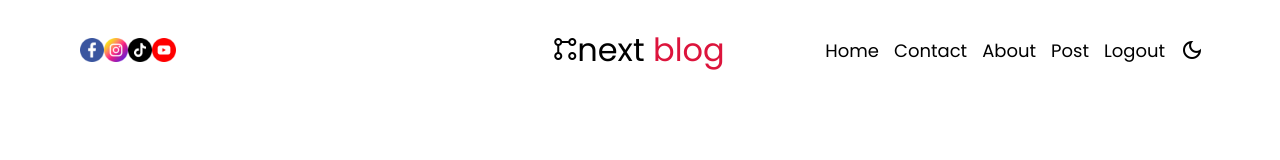
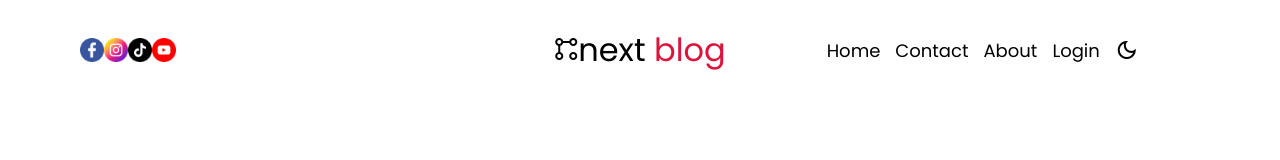
Before and after one commit to FREDVUNI/next-blog, a Next.js app: page / in a window 1280 px wide. Shown: the top 160 px of the page. Built offline with nearby package versions, Linux system fonts and the light colour scheme; no server answers.

Commit message:
feat: check for authentication

```diff
--- a/src/components/auth/Auth.jsx
+++ b/src/components/auth/Auth.jsx
@@ -1,13 +1,14 @@
 import React from "react";
 import styles from "./auth.module.css";
 import Link from "next/link";
+import { signOut,useSession } from "next-auth/react";
 
 const Auth = () => {
-  const auth = "authenticated";
+  const { status } = useSession();
   const open = "";
   return (
     <>
-      {auth !== "authenticated" ? (
+      {status !== "authenticated" ? (
         <Link href={"/login"}>Login</Link>
       ) : (
         <>
@@ -27,7 +28,7 @@ const Auth = () => {
           <Link href="/">Home</Link>
           <Link href="/contact">Contact</Link>
           <Link href="/about">About</Link>
-          {auth !== "authenticated" ? (
+          {status !== "authenticated" ? (
             <Link href={"/login"}>Login</Link>
           ) : (
             <>
```
